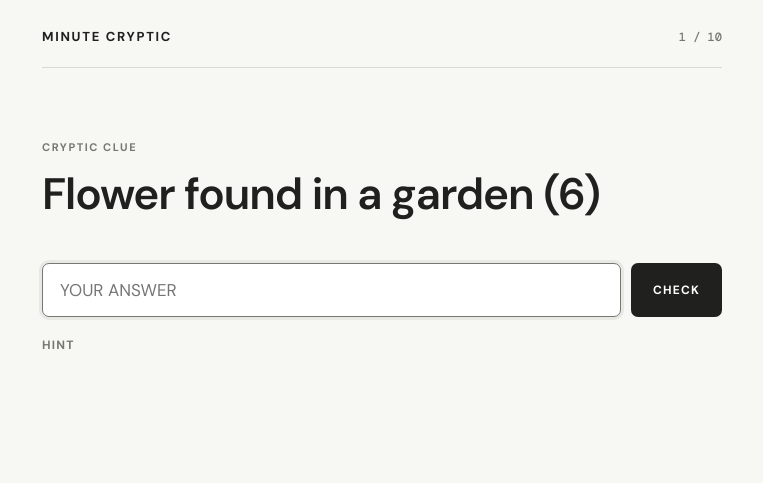
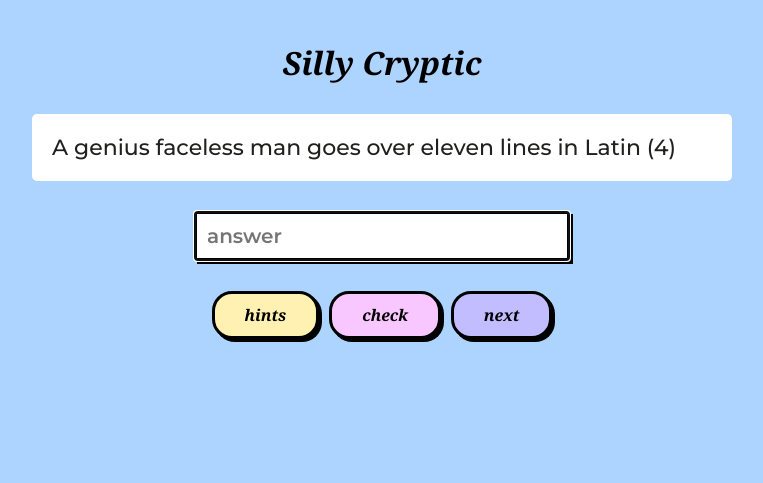
Before and after one commit to sigmoidfunct/silly-cryptic, a plain HTML site: page index.html in a window 1280 px wide. Shown: the whole page, without its empty margins (258-1021 px from the left). Drawn offline with nearby package versions, Linux system fonts and the light colour scheme.

Commit message:
updated files

```diff
--- a/index.html
+++ b/index.html
@@ -1,54 +1,53 @@
 <!DOCTYPE html>
-<html lang="en">
+<html>
 <head>
-  <meta charset="UTF-8">
-  <meta name="viewport" content="width=device-width, initial-scale=1.0">
-  <title>Minute Cryptic</title>
+    <title>Silly Cryptic</title>
     <link rel="stylesheet" href="style.css">
 </head>
+
 <body>
-  <main class="app">
-    <header class="topbar">
-      <a class="brand" href="#" aria-label="Minute Cryptic home">MINUTE CRYPTIC</a>
-      <div class="counter" id="counter">1 / 10</div>
-    </header>
 
-    <section class="game" id="game">
-      <div class="clue-wrap">
-        <p class="eyebrow">CRYPTIC CLUE</p>
-        <h1 id="clue">Loading...</h1>
+  <h1>Silly Cryptic</h1>
+
+  <!-- clue display -->
+  <div id="clue"></div>
+
+  <!-- answer text box -->
+  <div id="answer">
+    <input type="text" placeholder="answer">
   </div>
 
-      <form id="answerForm" autocomplete="off">
-        <label for="answer" class="sr-only">Your answer</label>
-        <input id="answer" name="answer" type="text" spellcheck="false"
-               autocapitalize="characters" aria-describedby="feedback"
-               placeholder="Your answer">
-        <button type="submit" id="checkButton">CHECK</button>
-      </form>
-
-      <div class="actions">
-        <button class="text-button" id="hintButton" type="button">HINT</button>
+  <!-- buttons -->
+  <div id="buttons">
+    <button id="hints-button">hints</button>
+    <button id="check" onclick="checkAnswer()">check</button>
+    <button id="next" onclick="nextQuestion()">next</button>
   </div>
 
-      <div class="feedback" id="feedback" aria-live="polite"></div>
+  <div id="result"></div>
 
-      <button class="next-button hidden" id="nextButton" type="button">NEXT</button>
-
-      <div class="explanation hidden" id="explanation">
-        <p class="eyebrow">EXPLANATION</p>
-        <p id="explanationText"></p>
+  <div id="hint-popup" class="hidden">
+      <div class="hint-box">
+          <button id="close-hints">×</button>
+          <p>Select a hint</p>
+          <div class="hint-list">
+            <div>
+              <button class="hint definition">show definition</button>
+              <p class="hint-text"></p>
             </div>
-    </section>
-
-    <section class="complete hidden" id="complete">
-      <p class="eyebrow">FINISHED</p>
-      <h2>Nice work.</h2>
-      <p>You completed all 10 cryptic clues.</p>
-      <button id="restartButton" type="button">PLAY AGAIN</button>
-    </section>
-  </main>
+            <div>
+              <button class="hint indicators">show indicators</button>
+              <p class="hint-text"></p>
+            </div>
+            <div>
+              <button class="hint fodder">show fodder</button>
+              <p class="hint-text"></p>
+            </div>
+        </div>
+      </div>
+  </div>
 
   <script src="script.js"></script>
+
 </body>
 </html>
--- a/script.js
+++ b/script.js
@@ -1,165 +1,192 @@
 const questions = [
   {
-    clue: "Flower found in a garden (6)",
-    answer: "GARDEN",
-    hint: "The clue is a simple definition.",
-    explanation: "The answer is GARDEN. It is a place where flowers can be found."
+    // ONE
+    clue: "A genius faceless man goes over eleven lines in Latin (4)",
+    answer: "XIAN",
+    definition: "A genius",
+    indicators: "Faceless, goes over, lines in Latin",
+    fodder: "Man, eleven"
   },
+
   {
-    clue: "Animal doctor with a broken leg? (3)",
-    answer: "VET",
-    hint: "Think of someone who treats animals.",
-    explanation: "VET is the definition: a veterinarian is an animal doctor."
+    // TWO
+    clue: "Fena's love, after hearing out sea and before a first of romances (6)",
+    answer: "CLOVER",
+    definition: "Fena's",
+    indicators: "After, hearing out, before, first.",
+    fodder: "Love, sea, romances"
   },
+
   {
-    clue: "Quiet bird heard around the world (4)",
-    answer: "DOVE",
-    hint: "A peaceful bird.",
-    explanation: "DOVE fits the definition of a bird and is commonly associated with peace."
+    // THREE
+    clue: 'So cool coming from Xian, hearing: "muse", sick! (5)',
+    answer: "MUSIC",
+    definition: "So cool coming from Xian",
+    indicators: "Hearing",
+    fodder: "Muse, sick"
   },
+
   {
-    clue: "Angry pirate's treasure? (5)",
-    answer: "IRE",
-    hint: "A short word meaning anger.",
-    explanation: "IRE means anger. The clue uses a playful surface reading."
+    // FOUR
+    clue: 'What I adore about you may be large, a chopped off dick creams without the head (3, 6)',
+    answer: 'BIG DREAMS',
+    definition: 'What I adore about you',
+    indicators: 'May be, chopped off, without the head',
+    fodder: 'Large, dick, creams'
   },
+
   {
-    clue: "Endless road for a trip (3)",
-    answer: "ROD",
-    hint: "Take a familiar word and remove its last letter.",
-    explanation: "ROAD without its final letter gives ROA, so this clue is intentionally a light practice clue; the intended answer is ROD by a playful letter change."
+    // FIVE
+    clue: 'Simply texting "k" before a session without positions becomes chaotic and you deserve a lot (6)',
+    answer: 'KISSES',
+    definition: 'You deserve a lot',
+    indicators: 'Simply texting, before, without positions, becomes chaotic',
+    fodder: 'K, session'
   },
+
   {
-    clue: "Flower girl, briefly (4)",
-    answer: "ROSE",
-    hint: "A classic flower.",
-    explanation: "ROSE is the definition: it is a flower."
+    // SIX
+    clue: "A student from FEU using tagalog, that's correct? (7)",
+    answer: 'TAMARAW',
+    definition: 'A student from FEU',
+    indicators: 'Using tagalog',
+    fodder: "That's correct"
   },
+
   {
-    clue: "Small mistake in a letter (4)",
-    answer: "ERR",
-    hint: "A verb meaning to make a mistake.",
-    explanation: "ERR means to make a mistake. The clue points directly to the definition."
+    // SEVEN
+    clue: 'Red and soft rice: 50% off, in conjunction with a non-governmental organization (5)',
+    answer: 'RINGO',
+    definition: 'Red and soft',
+    indicators: '50% off, in conjunction',
+    fodder: 'Rice, non-governmental organization'
   },
+
   {
-    clue: "Leader of a team, briefly (3)",
-    answer: "CAP",
-    hint: "Think of a sports team.",
-    explanation: "CAP can refer to a team captain in informal usage, especially in sports."
+    // EIGHT
+    clue: 'Eccentric band is purely a junior (3)',
+    answer: 'AJR',
+    definition: 'Eccentric band',
+    indicators: 'Purely',
+    fodder: 'A junior'
   },
+
   {
-    clue: "First of April is a joke (3)",
-    answer: "APR",
-    hint: "Look at the first three letters of April.",
-    explanation: "APR is the first three letters of APRIL. This is an abbreviation-style clue."
+    // NINE
+    clue: 'A snack brand and a color hides, and laid him on the green (10)',
+    answer: 'MONDEGREEN',
+    definition: 'And laid him on the green',
+    indicators: 'Snack brand, color hides',
+    fodder: 'And laid him on the green'
   },
+
   {
-    clue: "Cryptic puzzle solver's prize? (4)",
-    answer: "GLAD",
-    hint: "How you might feel after solving the final clue.",
-    explanation: "GLAD describes the feeling of being pleased after solving a puzzle."
-  }
+    // TEN
+    clue: "Xian and I, lurking in Rubber Soul's penultimate track (4)",
+    answer: 'FINE',
+    definition: 'Xian and I',
+    indicators: 'Lurking in',
+    fodder: "Rubber Soul's penultimate track"
+  },
+
+  {
+    // ELEVEN
+    clue: "Twist and Shout is a great number! (8)",
+    answer: 'THOUSAND',
+    definition: 'Is a great number',
+    indicators: 'Twist',
+    fodder: "And shout"
+  },
+
+  {
+    // TWELVE
+    clue: 'Initially, "Japanese" Japanese literature has liquids removed, very green indeed! (6)',
+    answer: 'NATURE',
+    definition: 'Very green indeed',
+    indicators: 'Initially, Japanese, removed',
+    fodder: "Japanese, literature, liquids"
+  },
 ];
 
-let current = 0;
-let solved = false;
+let currentQuestion = 0;
+const clue = document.getElementById("clue");
+const answer = document.querySelector("#answer input");
 
-const clueEl = document.getElementById("clue");
-const counterEl = document.getElementById("counter");
-const answerEl = document.getElementById("answer");
-const form = document.getElementById("answerForm");
-const feedbackEl = document.getElementById("feedback");
-const hintButton = document.getElementById("hintButton");
-const nextButton = document.getElementById("nextButton");
-const explanation = document.getElementById("explanation");
-const explanationText = document.getElementById("explanationText");
-const game = document.getElementById("game");
-const complete = document.getElementById("complete");
-const restartButton = document.getElementById("restartButton");
+const result = document.getElementById("result");
 
-function loadQuestion() {
-  const q = questions[current];
-  solved = false;
-  counterEl.textContent = `${current + 1} / ${questions.length}`;
-  clueEl.textContent = q.clue;
-  answerEl.value = "";
-  answerEl.disabled = false;
-  document.getElementById("checkButton").disabled = false;
-  feedbackEl.textContent = "";
-  feedbackEl.className = "feedback";
-  hintButton.disabled = false;
-  hintButton.textContent = "HINT";
-  nextButton.classList.add("hidden");
-  explanation.classList.add("hidden");
-  explanationText.textContent = "";
-  answerEl.focus();
+const hintsButton = document.getElementById("hints-button");
+const hintPopup = document.getElementById("hint-popup");
+const closeHints = document.getElementById("close-hints");
+
+function showQuestion() {
+  clue.textContent = questions[currentQuestion].clue;
+
+  answer.value = "";
+  result.textContent = "";
+
+  document.querySelectorAll(".hint-text").forEach(text => {
+      text.classList.remove("show");
+      text.textContent = "";
+  });
+
+  answer.focus();
 }
 
 function checkAnswer() {
-  if (solved) return;
+  const userAnswer = answer.value.trim().toUpperCase();
+  const correctAnswer = questions[currentQuestion].answer.toUpperCase();
 
-  const guess = answerEl.value.trim().toUpperCase();
-  const answer = questions[current].answer.toUpperCase();
-
-  if (!guess) {
-    feedbackEl.textContent = "Type an answer first.";
-    feedbackEl.className = "feedback incorrect";
-    answerEl.focus();
-    return;
-  }
-
-  if (guess === answer) {
-    solved = true;
-    feedbackEl.textContent = "✓ Correct!";
-    feedbackEl.className = "feedback correct";
-    answerEl.disabled = true;
-    document.getElementById("checkButton").disabled = true;
-    hintButton.disabled = true;
-    explanationText.textContent = questions[current].explanation;
-    explanation.classList.remove("hidden");
-
-    if (current < questions.length - 1) {
-      nextButton.textContent = "NEXT";
-      nextButton.classList.remove("hidden");
-    } else {
-      nextButton.textContent = "FINISH";
-      nextButton.classList.remove("hidden");
-    }
+  if (userAnswer === correctAnswer) {
+      result.textContent = "correct!";
+      result.className = "correct";
   } else {
-    feedbackEl.textContent = "Not quite. Try again.";
-    feedbackEl.className = "feedback incorrect";
-    answerEl.select();
+      result.textContent = "wrong!";
+      result.className = "wrong";
   }
 }
 
-form.addEventListener("submit", (event) => {
-  event.preventDefault();
-  checkAnswer();
-});
+function nextQuestion() {
+  currentQuestion++;
+  if (currentQuestion >= questions.length) {
+      currentQuestion = 0;
+  }
+  showQuestion();
+}
 
-hintButton.addEventListener("click", () => {
-  if (solved) return;
-  feedbackEl.textContent = `Hint: ${questions[current].hint}`;
-  feedbackEl.className = "feedback";
-});
-
-nextButton.addEventListener("click", () => {
-  if (!solved) return;
-
-  if (current < questions.length - 1) {
-    current++;
-    loadQuestion();
-  } else {
-    game.classList.add("hidden");
-    complete.classList.remove("hidden");
+answer.addEventListener("keydown", function(event) {
+  if (event.key === "Enter") {
+      checkAnswer();
   }
 });
 
-restartButton.addEventListener("click", () => {
-  current = 0;
-  complete.classList.add("hidden");
-  game.classList.remove("hidden");
-  loadQuestion();
+hintsButton.addEventListener("click", function() {
+  hintPopup.classList.remove("hidden");
 });
 
-loadQuestion();
+closeHints.addEventListener("click", function() {
+  hintPopup.classList.add("hidden");
+});
+
+const hintButtons = document.querySelectorAll(".hint");
+
+hintButtons.forEach(button => {
+  button.addEventListener("click", function() {
+    const hintText = this.nextElementSibling;
+    let type;
+
+    if (this.classList.contains("definition")) {
+        type = "definition";
+    }
+    else if (this.classList.contains("indicators")) {
+        type = "indicators";
+    }
+    else if (this.classList.contains("fodder")) {
+        type = "fodder";
+    }
+
+    hintText.textContent = questions[currentQuestion][type];
+    hintText.classList.toggle("show");
+  });
+});
+
+showQuestion();
--- a/style.css
+++ b/style.css
@@ -1,201 +1,208 @@
-@import url('https://fonts.googleapis.com/css2?family=DM+Sans:wght@400;500;600;700&family=DM+Mono:wght@500&display=swap');
+@import url('https://fonts.googleapis.com/css2?family=Montserrat:ital,wght@0,100..900;1,100..900&display=swap');
 
 :root {
-  --bg: #f7f7f4;
+  --bg: rgb(173 211 255);
   --text: #20211f;
   --muted: #777872;
   --line: #d9d9d3;
   --input: #ffffff;
   --button: #20211f;
   --button-text: #ffffff;
-  --success: #27734a;
-  --error: #a63c32;
 }
 
-* { box-sizing: border-box; }
+* {
+  font-family: "Montserrat", Arial, sans-serif;
+}
 
 body {
-  margin: 0;
-  min-height: 100vh;
   background: var(--bg);
-  color: var(--text);
-  font-family: "DM Sans", Arial, sans-serif;
-}
-
-button, input { font: inherit; }
-
-.app {
-  width: min(680px, calc(100% - 40px));
-  margin: 0 auto;
-  padding: 28px 0 64px;
-}
-
-.topbar {
-  display: flex;
-  align-items: center;
-  justify-content: space-between;
-  padding-bottom: 22px;
-  border-bottom: 1px solid var(--line);
-}
-
-.brand {
-  color: var(--text);
-  text-decoration: none;
-  font-size: 13px;
-  font-weight: 700;
-  letter-spacing: .13em;
-}
-
-.counter {
-  color: var(--muted);
-  font-family: "DM Mono", monospace;
-  font-size: 12px;
-}
-
-.game {
-  padding: 72px 0 0;
-}
-
-.eyebrow {
-  margin: 0 0 15px;
-  color: var(--muted);
-  font-size: 11px;
-  font-weight: 700;
-  letter-spacing: .14em;
+  font-family: "Montserrat", Arial, sans-serif;
+  max-width: 700px;
+  margin: auto auto;
+  padding: 20px;
 }
 
 h1 {
-  max-width: 610px;
-  margin: 0;
-  font-size: clamp(28px, 5vw, 44px);
-  line-height: 1.18;
-  font-weight: 600;
-  letter-spacing: -.025em;
+  text-align: center;
+  font-family: Georgia, serif;
+  font-style: italic;
 }
 
-#answerForm {
-  display: flex;
-  gap: 10px;
-  margin-top: 42px;
+#clue {
+  background-color: #ffffff;
+  color: var(--text);
+  font-size: 22px;
+  font-weight: 500;
+  margin: 30px 0 15px;
+  border-radius: 5px;
+  padding: 20px;
+}
+
+input {
+  padding: 10px;
+  width: 50%;
+  font-weight: 600;
+  border: 3px solid #000000;
+  font-size: 20px;
+  box-shadow: 3px 3px 0px 0px rgba(0, 0, 0, 1);
 }
 
 #answer {
-  min-width: 0;
-  flex: 1;
-  height: 54px;
-  padding: 0 17px;
-  border: 1px solid #cfcfc8;
-  border-radius: 7px;
-  background: var(--input);
-  color: var(--text);
-  outline: none;
-  font-size: 17px;
-  text-transform: uppercase;
+  display: flex;
+  justify-content: center;
+  margin: 30px auto;
 }
 
-#answer:focus {
-  border-color: #777872;
-  box-shadow: 0 0 0 3px rgba(32,33,31,.07);
+#buttons {
+  display: flex;
+  justify-content: center;
+  gap: 10px;
+  margin-top: 15px;
 }
 
 button {
-  border: 0;
-  border-radius: 7px;
+  padding: 10px 15px;
   cursor: pointer;
-  transition: transform .08s ease, opacity .15s ease, background .15s ease;
+  font-family: Georgia, serif;
+  font-size: 16px;
+  font-weight: 900;
+  font-style: italic;
 }
 
-button:active { transform: translateY(1px); }
-
-#checkButton, #restartButton, .next-button {
-  height: 54px;
-  padding: 0 22px;
-  background: var(--button);
-  color: var(--button-text);
-  font-size: 12px;
-  font-weight: 700;
-  letter-spacing: .1em;
+#check {
+  background-color: #f9c7ff;
+  border: 3px solid #000000;
+  border-radius: 20px;
+  box-shadow: 3px 3px 0px 0px rgba(0, 0, 0, 1);
+  font-weight: 800;
+  padding: 10px 30px;
 }
 
-#checkButton:hover, #restartButton:hover, .next-button:hover {
-  opacity: .86;
+#next {
+  background-color: #c1bdff;
+  border: 3px solid #000000;
+  border-radius: 20px;
+  box-shadow: 3px 3px 0px 0px rgba(0, 0, 0, 1);
+  font-weight: 800;
+  padding: 10px 30px;
 }
 
-.actions {
-  margin-top: 15px;
+#result {
+  display: flex;
+  justify-content: center;
+  margin-top: 20px;
+  font-weight: bold;
+  font-size: 30px;
 }
 
-.text-button {
-  padding: 5px 0;
-  background: transparent;
-  color: var(--muted);
-  font-size: 12px;
-  font-weight: 700;
-  letter-spacing: .1em;
+#hints-button {
+  background-color: #fff1b1;
+  border: 3px solid #000000;
+  border-radius: 20px;
+  box-shadow: 3px 3px 0px 0px rgba(0, 0, 0, 1);
+  font-weight: 800;
+  padding: 10px 30px;
+  cursor: pointer;
 }
 
-.text-button:hover { color: var(--text); }
-
-.feedback {
-  min-height: 30px;
-  margin-top: 28px;
-  font-size: 14px;
-  line-height: 1.5;
+#hint-popup {
+  position: fixed;
+  inset: 0;
+  display: flex;
+  align-items: flex-end;
+  justify-content: center;
+  padding: 0;
+  pointer-events: none;
 }
 
-.feedback.correct { color: var(--success); font-weight: 600; }
-.feedback.incorrect { color: var(--error); }
-
-.next-button {
-  display: block;
-  margin-top: 8px;
+#hint-popup.hidden {
+  display: none;
 }
 
-.explanation {
-  margin-top: 36px;
-  padding-top: 24px;
-  border-top: 1px solid var(--line);
-  color: #53544f;
-  font-size: 14px;
-  line-height: 1.65;
+.hint-box {
+  position: relative;
+  background: white;
+  width: 400px;
+  padding: 30px;
+  border-radius: 15px 15px 0 0;
+  color: var(--text);
+  margin: 0;
+  pointer-events: auto;
 }
 
-.explanation .eyebrow { margin-bottom: 8px; }
-.explanation p:last-child { margin: 0; }
+#close-hints {
+  position: absolute;
+  top: 10px;
+  right: 15px;
 
-.complete {
-  padding: 100px 0 0;
+  border: none;
+  background: none;
+  font-size: 24px;
+  cursor: pointer;
 }
 
-.complete h2 {
-  margin: 0 0 12px;
-  font-size: 42px;
-  letter-spacing: -.03em;
-}
-
-.complete > p:not(.eyebrow) {
-  margin: 0 0 32px;
+.hint-text {
+  display: none;
+  margin: 8px 0 0;
   color: var(--muted);
 }
 
-.sr-only {
-  position: absolute;
-  width: 1px;
-  height: 1px;
-  padding: 0;
-  margin: -1px;
-  overflow: hidden;
-  clip: rect(0,0,0,0);
-  white-space: nowrap;
-  border: 0;
+.hint-text.show {
+  display: block;
 }
 
-.hidden { display: none !important; }
+.hint-list {
+  display: flex;
+  flex-direction: column;
+  gap: 35px;
+}
 
-@media (max-width: 560px) {
-  .app { width: min(100% - 28px, 680px); padding-top: 20px; }
-  .game { padding-top: 52px; }
-  #answerForm { flex-direction: column; }
-  #checkButton { width: 100%; }
-  .complete { padding-top: 72px; }
+.hint {
+  position: relative;
+  width: fit-content;
+
+  border: none;
+  background: none;
+  padding: 0;
+
+  font-family: Georgia, serif;
+  font-size: 20px;
+  font-weight: 900;
+  font-style: italic;
+
+  cursor: pointer;
+  z-index: 1;
 }
+
+.hint::after {
+  content: "";
+  position: absolute;
+
+  left: -4px;
+  bottom: 2px;
+
+  height: 8px;
+  width: 100%;
+
+  border-radius: 2px;
+
+  z-index: -1;
+
+  transition: width 0.25s ease;
+}
+
+.definition::after {
+  background: #c9e1ff;
+}
+
+.indicators::after {
+  background: #f0bdf5;
+}
+
+.fodder::after {
+  background: #ffe99a;
+}
+
+.hint:hover::after {
+  width: calc(100% + 10px);
+}
```
Lines whose indentation alone changed are shown as unchanged.
